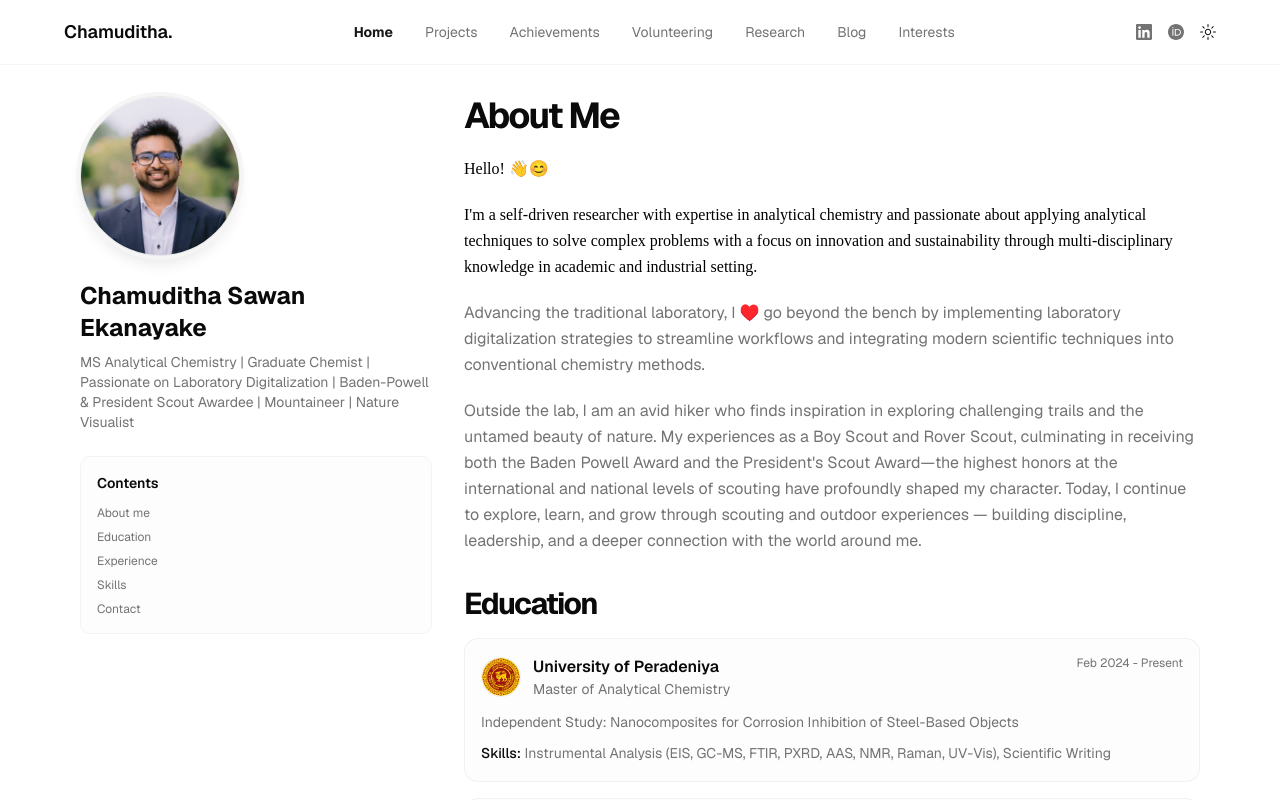
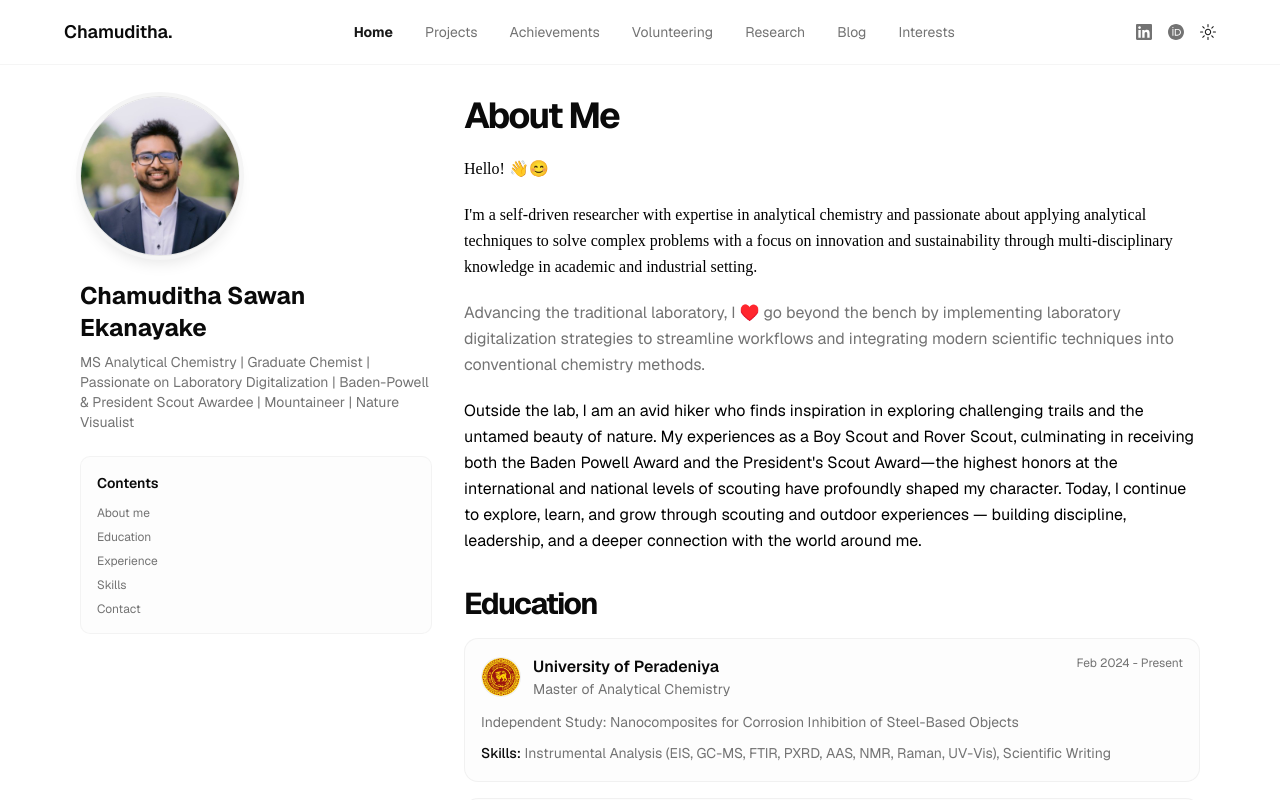
Before and after one commit to Nidula03/portfolio-chamuditha, a Next.js app: page / in a window 1280 px wide. Shown: the top 800 px of the page. Built offline with nearby package versions, Linux system fonts and the light colour scheme.

Commit message:
feat: Enhance About section with additional personal insights and improved formatting

```diff
--- a/src/app/about/page.tsx
+++ b/src/app/about/page.tsx
@@ -28,9 +28,10 @@ export default function AboutPage() {
                 <p>Hello! 👋😊</p>
                 <p>I'm a self-driven researcher with expertise in analytical chemistry and passionate about applying analytical techniques to solve complex problems with a focus on innovation and sustainability through multi-disciplinary knowledge in academic and industrial setting.</p>
               </div>
-              <Markdown>{`Advancing the traditional laboratory, I ♥️ go beyond the bench by implementing laboratory digitalization strategies to streamline workflows and integrating modern scientific techniques into conventional chemistry methods.
-
-Outside the lab, I am an avid hiker who finds inspiration in exploring challenging trails and the untamed beauty of nature. My experiences as a Boy Scout and Rover Scout, culminating in receiving both the Baden Powell Award and the President's Scout Award—the highest honors at the international and national levels of scouting have profoundly shaped my character. Today, I continue to explore, learn, and grow through scouting and outdoor experiences — building discipline, leadership, and a deeper connection with the world around me.`}</Markdown>
+              <Markdown>{`Advancing the traditional laboratory, I ♥️ go beyond the bench by implementing laboratory digitalization strategies to streamline workflows and integrating modern scientific techniques into conventional chemistry methods.`}</Markdown>
+              <div style={{ color: 'black' }}>
+                <Markdown>{`Outside the lab, I am an avid hiker who finds inspiration in exploring challenging trails and the untamed beauty of nature. My experiences as a Boy Scout and Rover Scout, culminating in receiving both the Baden Powell Award and the President's Scout Award—the highest honors at the international and national levels of scouting have profoundly shaped my character. Today, I continue to explore, learn, and grow through scouting and outdoor experiences — building discipline, leadership, and a deeper connection with the world around me.`}</Markdown>
+              </div>
             </div>
           </BlurFade>
         </div>
--- a/src/app/page.tsx
+++ b/src/app/page.tsx
@@ -76,9 +76,10 @@ export default function Page() {
                       <p>Hello! 👋😊</p>
                       <p>I'm a self-driven researcher with expertise in analytical chemistry and passionate about applying analytical techniques to solve complex problems with a focus on innovation and sustainability through multi-disciplinary knowledge in academic and industrial setting.</p>
                     </div>
-                    <Markdown>{`Advancing the traditional laboratory, I ♥️ go beyond the bench by implementing laboratory digitalization strategies to streamline workflows and integrating modern scientific techniques into conventional chemistry methods.
-
-Outside the lab, I am an avid hiker who finds inspiration in exploring challenging trails and the untamed beauty of nature. My experiences as a Boy Scout and Rover Scout, culminating in receiving both the Baden Powell Award and the President's Scout Award—the highest honors at the international and national levels of scouting have profoundly shaped my character. Today, I continue to explore, learn, and grow through scouting and outdoor experiences — building discipline, leadership, and a deeper connection with the world around me.`}</Markdown>
+                    <Markdown>{`Advancing the traditional laboratory, I ♥️ go beyond the bench by implementing laboratory digitalization strategies to streamline workflows and integrating modern scientific techniques into conventional chemistry methods.`}</Markdown>
+                    <div style={{ color: 'black' }}>
+                      <Markdown>{`Outside the lab, I am an avid hiker who finds inspiration in exploring challenging trails and the untamed beauty of nature. My experiences as a Boy Scout and Rover Scout, culminating in receiving both the Baden Powell Award and the President's Scout Award—the highest honors at the international and national levels of scouting have profoundly shaped my character. Today, I continue to explore, learn, and grow through scouting and outdoor experiences — building discipline, leadership, and a deeper connection with the world around me.`}</Markdown>
+                    </div>
                   </div>
                 </div>
               </BlurFade>
```
